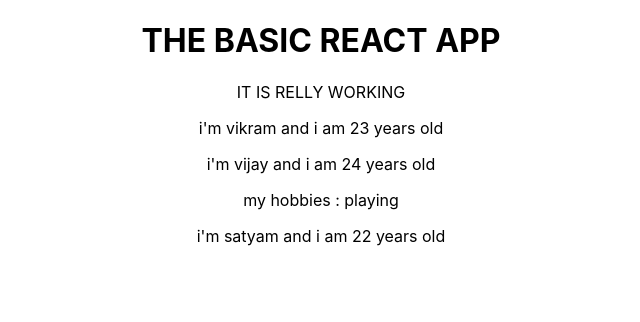
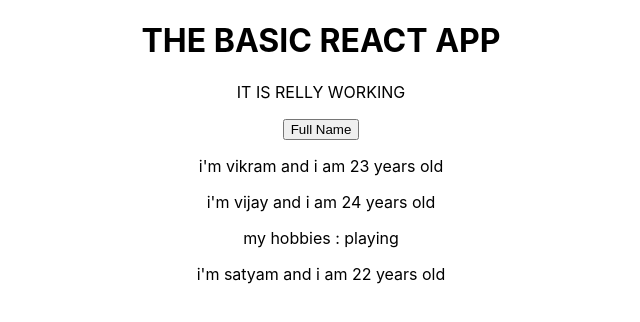
Before and after one commit to vikram-techatcore/learning-react, a React (Create React App) app: page / in a window 1280 px wide. Shown: the top 322 px of the page, without its empty margins (319-959 px from the left). Built offline with nearby package versions, Linux system fonts and the light colour scheme.

Commit message:
event handling started

```diff
--- a/src/App.js
+++ b/src/App.js
@@ -11,11 +11,22 @@
     ]
   }
 
+  switchNameHandler = () => {
+    this.setState( {
+      persons: [
+        { name: 'vikram vishal', age: 22},
+        { name: 'vijay kumar', age: 23},
+        { name: 'satyam singh', age: 25},
+      ]
+    } )
+  }
+
   render() {
     return (
       <div className="App">
         <h1>THE BASIC REACT APP</h1>
         <p>IT IS RELLY WORKING</p>
+        <button onClick={this.switchNameHandler}>Full Name</button>
         <Person name={this.state.persons[0].name} age={this.state.persons[0].age} />
         <Person name={this.state.persons[1].name} age={this.state.persons[1].age}>my hobbies : playing</Person>
         <Person name={this.state.persons[2].name} age={this.state.persons[2].age} />
```
